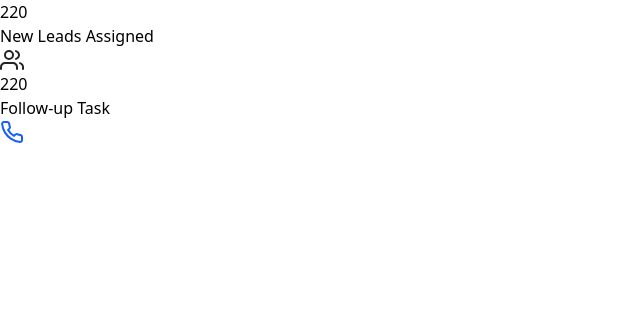
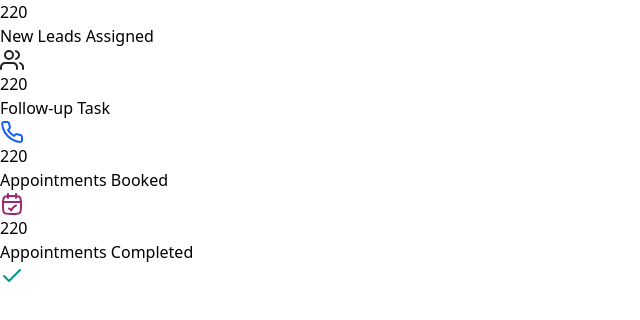
Before and after one commit to Groot-001/Current_Project, a React (Vite) app: page / in a window 1280 px wide. Shown: the top 320 px of the page, without its empty margins (0-640 px from the left). Built offline with nearby package versions, Linux system fonts and the light colour scheme.

Commit message:
Finalised Summary

```diff
--- a/src/components/Summary.tsx
+++ b/src/components/Summary.tsx
@@ -1,34 +1,70 @@
 import users from "../assets/boldusers.svg";
 import phone from "../assets/phone.svg";
+import appointment from "../assets/appointmentpink.svg";
+import check from "../assets/checkgreen.svg";
 
 const Summary = () => {
   return (
     <>
       {/* Main Container */}
-      <div className="w-3/4">
+      <div className="w-3/4 flex gap-6">
         {/* Particular containers */}
-        <div className="w-64 h-32 shadow-[0_0_16px_#0000000A] rounded-2xl py-8 px-5">
+        <div className="w-64 h-32 shadow-[0_0_16px_#0000000A] rounded-2xl py-8 px-5 bg-white">
           {/* semi Container */}
-          <div className="w-52 h-14 flex items-center">
-            <div className="w-40 h-14 flex flex-col gap-[2px]">
+          <div className="w-[220px] h-14 flex items-center gap-[10px]">
+            <div className="w-40 h-14 flex flex-col">
               <h1 className="text-3xl font-semibold">220</h1>
               <span className="text-[#8D8D8D] text-sm">New Leads Assigned</span>
             </div>
-            <div className="w-11 h-11 rounded-3xl p-2 bg-[#EBEBEB] flex  justify-center">
+            <div className="w-11 h-11 rounded-3xl p-2 bg-[#EBEBEB] flex  justify-center items-center">
               <img src={users} alt="users icon" className="w-6 h-6" />
             </div>
           </div>
         </div>
 
-        <div className="w-64 h-32 shadow-[0_0_16px_#0000000A] rounded-2xl py-8 px-5">
+        <div className="w-64 h-32 shadow-[0_0_16px_#0000000A] rounded-2xl py-8 px-5 bg-white">
           {/* semi Container */}
-          <div className="w-52 h-14 flex items-center">
-            <div className="w-40 h-14 flex flex-col gap-[2px]">
+          <div className="w-[220px] h-14 flex items-center gap-[10px]">
+            <div className="w-40 h-14 flex flex-col">
               <h1 className="text-3xl font-semibold">220</h1>
               <span className="text-[#8D8D8D] text-sm">Follow-up Task</span>
             </div>
-            <div className="w-11 h-11 rounded-3xl p-2 bg-[#EFF6FF] flex  justify-center">
+            <div className="w-11 h-11 rounded-3xl p-2 bg-[#EFF6FF] flex  justify-center items-center">
               <img src={phone} alt="phone icon" className="w-6 h-6" />
+            </div>
+          </div>
+        </div>
+
+        <div className="w-64 h-32 shadow-[0_0_16px_#0000000A] rounded-2xl py-8 px-5 bg-white">
+          {/* semi Container */}
+          <div className="w-[220px] h-14 flex items-center gap-[10px]">
+            <div className="w-40 h-14 flex flex-col">
+              <h1 className="text-3xl font-semibold">220</h1>
+              <span className="text-[#8D8D8D] text-sm">
+                Appointments Booked
+              </span>
+            </div>
+            <div className="w-11 h-11 rounded-3xl p-2 bg-[#FAF5FF] flex  justify-center items-center">
+              <img
+                src={appointment}
+                alt="appointment icon"
+                className="w-6 h-6"
+              />
+            </div>
+          </div>
+        </div>
+
+        <div className="w-64 h-32 shadow-[0_0_16px_#0000000A] rounded-2xl py-8 px-5 bg-white">
+          {/* semi Container */}
+          <div className="w-[220px] h-14 flex items-center gap-[10px]">
+            <div className="w-40 h-14 flex flex-col">
+              <h1 className="text-3xl font-semibold">220</h1>
+              <span className="text-[#8D8D8D] text-sm">
+                Appointments Completed
+              </span>
+            </div>
+            <div className="w-11 h-11 rounded-3xl bg-[#F0FDFA] flex  justify-center items-center">
+              <img src={check} alt="check icon" className="w-6 h-6" />
             </div>
           </div>
         </div>
```
Also changed, not shown: src/assets/appointmentpink.svg (added), src/assets/checkgreen.svg (added).
